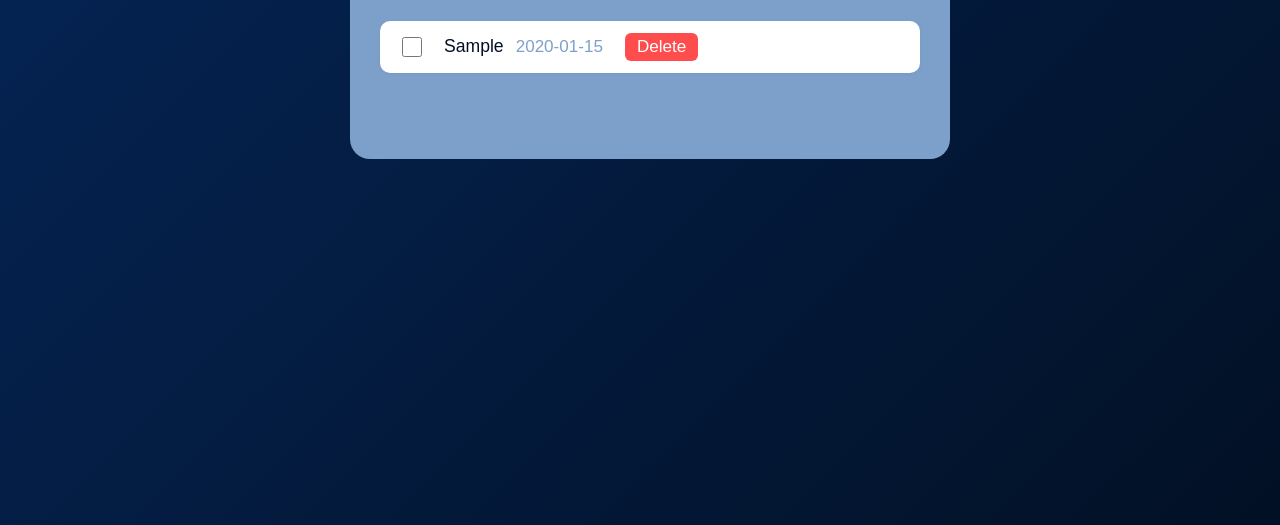
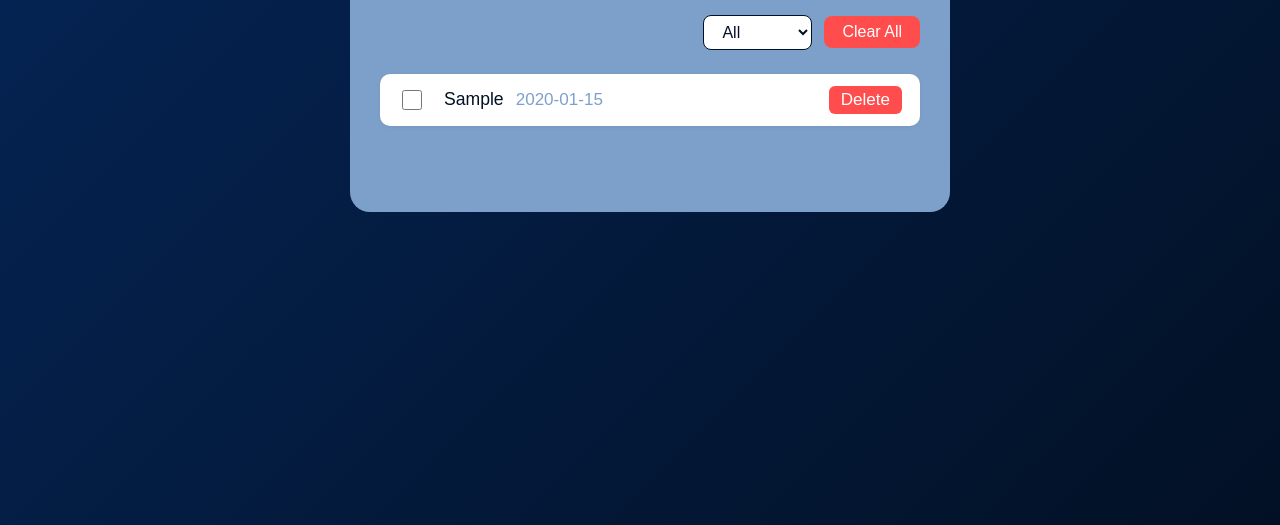
Before and after one commit to Revou-Coding-Camp/codingcamp-21-jul-25-athayad, a plain HTML site: page index.html in a window 1280 px wide. Both pictures are taken after typing "Sample", "2020-01-15" into the empty fields and a click on the button "Add Task". Shown: the part 295-820 px from the top of the page. Drawn offline with Linux system fonts and the light colour scheme; a web font is replaced by a local one.

Commit message:
Add filter and clear all functionality

```diff
--- a/css/style.css
+++ b/css/style.css
@@ -38,9 +38,15 @@ html, body {
   margin-bottom: 12px;
   display: flex;
   align-items: center;
-  gap: 12px;
+  justify-content: space-between;
   box-shadow: 0 1px 4px rgba(0,0,0,0.06);
   font-size: 1.1rem;
+}
+
+.item-left {
+  display: flex;
+  align-items: center;
+  gap: 12px;
 }
 
 .done-checkbox {
@@ -80,6 +86,38 @@ html, body {
   background: #e60000;
 }
 
+.todo-actions {
+  display: flex;
+  justify-content: flex-end;
+  align-items: center;
+  gap: 12px;
+  margin-top: 18px;
+}
+
+#filter-tasks {
+  padding: 7px 14px;
+  border-radius: 8px;
+  border: 1px solid #021024;
+  background: #fff;
+  color: #021024;
+  font-size: 1em;
+}
+
+#clear-all {
+  background: #ff4d4d;
+  color: #fff;
+  border: none;
+  border-radius: 8px;
+  padding: 7px 18px;
+  font-size: 1em;
+  cursor: pointer;
+  transition: background 0.2s;
+}
+
+#clear-all:hover {
+  background: #e60000;
+}
+
 .todo-title {
   text-align: center;
   color: #fff;
--- a/index.html
+++ b/index.html
@@ -32,6 +32,14 @@
           </div>
           <button type="submit">Add Task</button>
         </form>
+        <div class="todo-actions">
+          <select id="filter-tasks">
+            <option value="all">All</option>
+            <option value="pending">Pending</option>
+            <option value="done">Done</option>
+          </select>
+          <button id="clear-all">Clear All</button>
+        </div>
         <ul id="todo-list"></ul>
       </div>
     </div>
--- a/js/script.js
+++ b/js/script.js
@@ -15,7 +15,7 @@ document.addEventListener('DOMContentLoaded', function () {
     // Create list item
     const li = document.createElement('li');
     li.className = 'todo-item';
-    li.innerHTML = `<input type="checkbox" class="done-checkbox"> <span class="task">${task}</span> <span class="date">${date}</span> <button class="delete-btn">Delete</button>`;
+    li.innerHTML = `<div class="item-left"><input type="checkbox" class="done-checkbox"> <span class="task">${task}</span> <span class="date">${date}</span></div><button class="delete-btn">Delete</button>`;
     list.appendChild(li);
     input.value = '';
     dateInput.value = '';
@@ -28,4 +28,22 @@ document.addEventListener('DOMContentLoaded', function () {
       li.remove();
     });
   });
+
+  document.getElementById('filter-tasks').addEventListener('change', function (e) {
+    const filter = e.target.value;
+    const items = list.querySelectorAll('.todo-item');
+    items.forEach(function (li) {
+      if (filter === 'all') {
+        li.style.display = '';
+      } else if (filter === 'done') {
+        li.style.display = li.classList.contains('done') ? '' : 'none';
+      } else {
+        li.style.display = li.classList.contains('done') ? 'none' : '';
+      }
+    });
+  });
+
+  document.getElementById('clear-all').addEventListener('click', function () {
+    list.innerHTML = '';
+  });
 });
```
Also changed, not shown: parrot.png (added).
